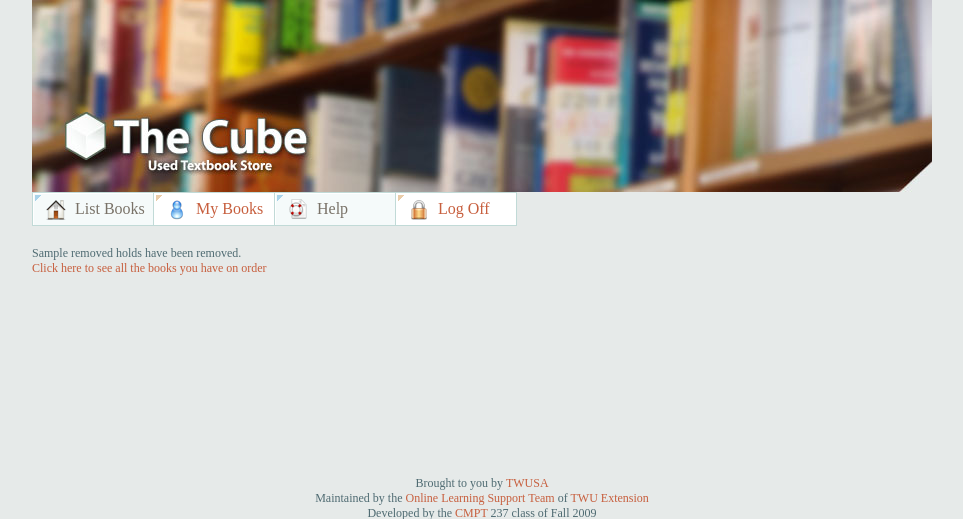
After one commit to kd7iwp/cube-bookstore, a Django app: template templates/books/update_data/remove_holds.html in a window 1280 px wide. The commit adds this page. Shown: the top 519 px of the page, without its empty margins (158-1121 px from the left). Run offline with Django 3.2, Linux system fonts and the light colour scheme; the template is opened without the code that fills it: most values are stand-ins (such as "Sample title", 1, 10 or a date in 2020); parts of the project's set-up code (start-up, migrations or seed data) failed here and were passed over.

Commit message:
templatized remove holds
git-svn-id: https://cube-bookstore.googlecode.com/svn/trunk@39 1ff50526-aa1c-11de-9787-55e617d4dd53

```diff
--- a/cube/books/views.py
+++ b/cube/books/views.py
@@ -142,6 +142,7 @@ def update_data(request):
             """
             Filters listings through if the current user is staff
             or the holder is the current user and the status is 'On Hold'
+            (Staff can remove holds on items which are not their own)
             """
             if x.status == 'O':
                 if request.user.is_staff: return x
@@ -150,8 +151,8 @@ def update_data(request):
         bunch = filter(rm_hold_filter, bunch)
         set_bunch('status', 'F') # set to "For Sale"
         set_bunch('hold_date', None)
-        messages.append("%s hold%s been removed." % (len(bunch),
-            ' has' if len(bunch) == 1 else 's have'))
+        return render_to_response('books/update_data/remove_holds.html',
+            {'removed' : len(bunch)}, context_instance=RequestContext(request))
     else:
         # TODO edit
         messages.append("Something went wrong... talk to whoever is in charge")
--- a/templates/books/update_data/place_hold.html
+++ b/templates/books/update_data/place_hold.html
@@ -24,4 +24,5 @@
     <p><strong>Total</strong>: ${{ total_price }}</p>
     <p>Please pickup your requested book{{ num_held|pluralize }} within the next 24 hours from the &quot;Cube&quot; which is by the cafeteria.</p>
 {% endif %}
+<p><a href='{% url myBooks %}'>Click here to see all the books you have on order</a></p>
 {% endblock %}
--- /dev/null
+++ b/templates/books/update_data/remove_holds.html
@@ -0,0 +1,5 @@
+{% extends "base.html" %}
+{% block content %}
+<p>{{ removed }} hold{{ removed|pluralize:" has,s have" }} been removed.</p>
+<p><a href='{% url myBooks %}'>Click here to see all the books you have on order</a></p>
+{% endblock %}
```
